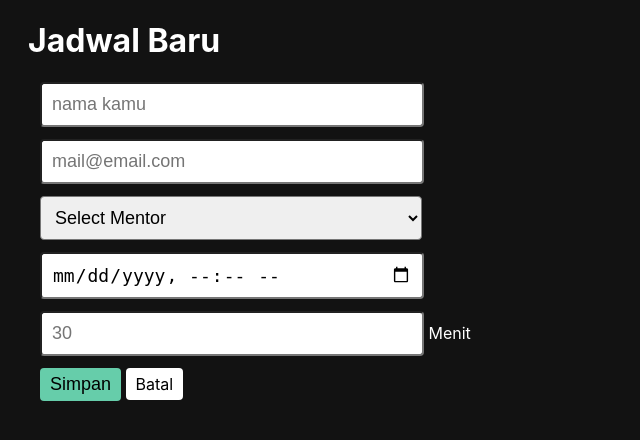
After one commit to rizafahmi/mentorship-scheduler, a Django app: page /scheduler/create/ in a window 1280 px wide. The commit adds this page. Shown: the top 440 px of the page, without its empty margins (0-640 px from the left). Run offline with Django 3.2, Linux system fonts and the light colour scheme.

Commit message:
Finish template/mockup

```diff
--- /dev/null
+++ b/scheduler/templates/scheduler/create.html
@@ -0,0 +1,50 @@
+{% load static %}
+<!DOCTYPE html>
+<html lang="en">
+<head>
+    <meta charset="UTF-8">
+    <title>Mentorship Scheduler</title>
+    <link rel="stylesheet" href="{% static '/scheduler/style.css' %}" type="text/css"
+    media="screen">
+</head>
+<body>
+    <div class="container">
+        <h1>Jadwal Baru</h1>
+        <form>
+            <div class="form_element">
+                <input type="text" name="name" placeholder=
+                "nama kamu" required="">
+            </div>
+            <div class="form_element">
+                <input type="email" name="email" placeholder=
+                "mail@email.com">
+            </div>
+            <div class="form_element">
+                <select>
+                    <option>
+                        Select Mentor
+                    </option>
+                    <option>
+                        Reza
+                    </option>
+                    <option>
+                        Fadil
+                    </option>
+                </select>
+            </div>
+            <div class="form_element">
+                <input type="datetime-local" name="timeslot"
+                placeholder="mail@email.com">
+            </div>
+            <div class="form_element">
+                <input type="number" name="duration" placeholder=
+                "30"> Menit
+            </div>
+            <div class="form_element">
+                <button type="submit">Simpan</button>
+                <a class="button default" href="{% url 'index' %}">Batal</a>
+            </div>
+        </form>
+    </div>
+</body>
+</html>
--- a/scheduler/urls.py
+++ b/scheduler/urls.py
@@ -4,5 +4,7 @@ from django.urls import path
 from . import views
 
 urlpatterns = [
-    path('', views.index, name='index')
+    path('', views.index, name='index'),
+    path('create/', views.create, name='create'),
+    path('mentor/', views.mentor, name='create_mentor'),
 ]
--- a/scheduler/views.py
+++ b/scheduler/views.py
@@ -2,3 +2,9 @@ from django.shortcuts import render
 
 def index(request):
     return render(request, "scheduler/index.html")
+
+def create(request):
+    return render(request, "scheduler/create.html")
+
+def mentor(request):
+    return render(request, "scheduler/mentor.html")
--- a/static/scheduler/style.css
+++ b/static/scheduler/style.css
@@ -1,4 +1,64 @@
 body {
   background-color: #121212;
-  color: #fff;
+  color: white;
+  font-family: Inter, Helvetica, sans-serif;
 }
+.form_element {
+  margin: 12px;
+}
+.container {
+  margin: 20px;
+}
+button {
+  background-color: mediumaquamarine;
+  padding: 6px;
+  padding-left: 10px;
+  padding-right: 10px;
+  border: none;
+  border-radius: 4px;
+  font-size: 18px;
+}
+
+.button {
+  background-color: mediumaquamarine;
+  padding: 6px;
+  padding-left: 10px;
+  padding-right: 10px;
+  border: none;
+  border-radius: 4px;
+  text-decoration: none;
+  color: black;
+}
+
+table {
+  border: 1px solid white;
+  width: 80%;
+}
+th,
+td {
+  border: 1px solid white;
+  padding: 4px;
+}
+
+.navigation {
+  margin-top: 20px;
+}
+
+input[type='text'],
+input[type='email'],
+input[type='number'],
+input[type='datetime-local'],
+select {
+  padding: 10px;
+  border-radius: 4px;
+  font-size: 18px;
+  width: 360px;
+}
+
+select {
+  width: 382px;
+}
+
+.default {
+  background-color: #fff;
+}
```
Also changed, not shown: scheduler/templates/scheduler/index.html (+48 -4 lines), scheduler/templates/scheduler/mentor.html (added, +33 -0 lines).
